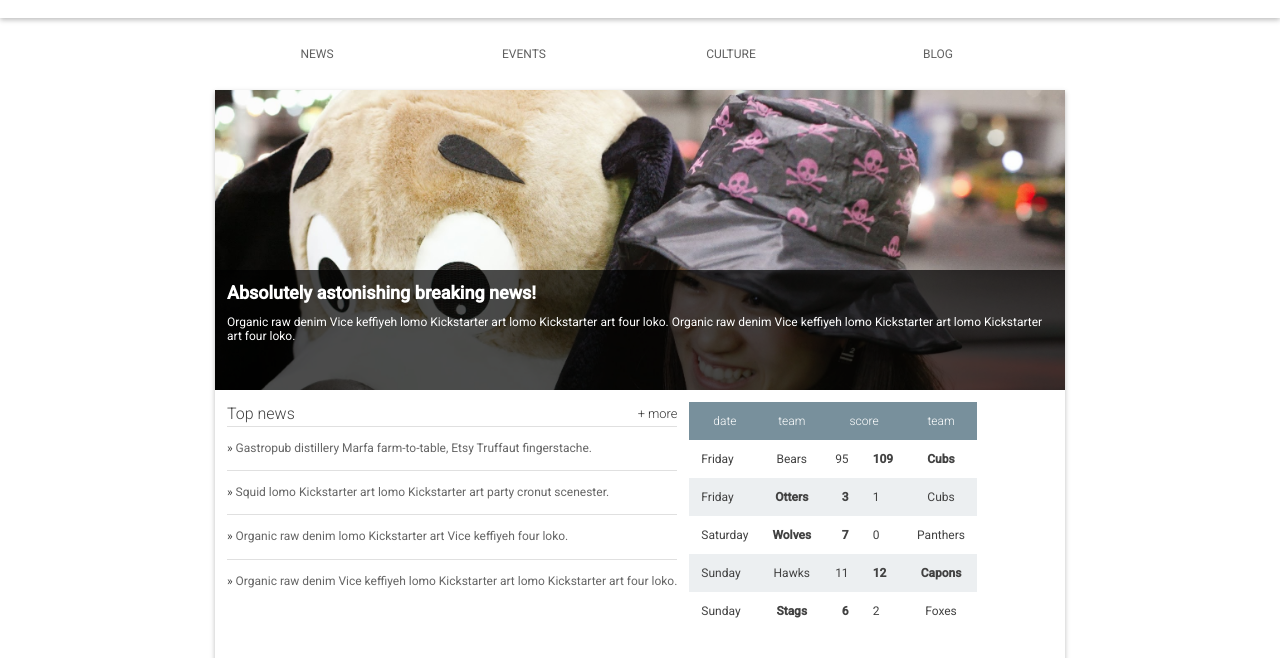
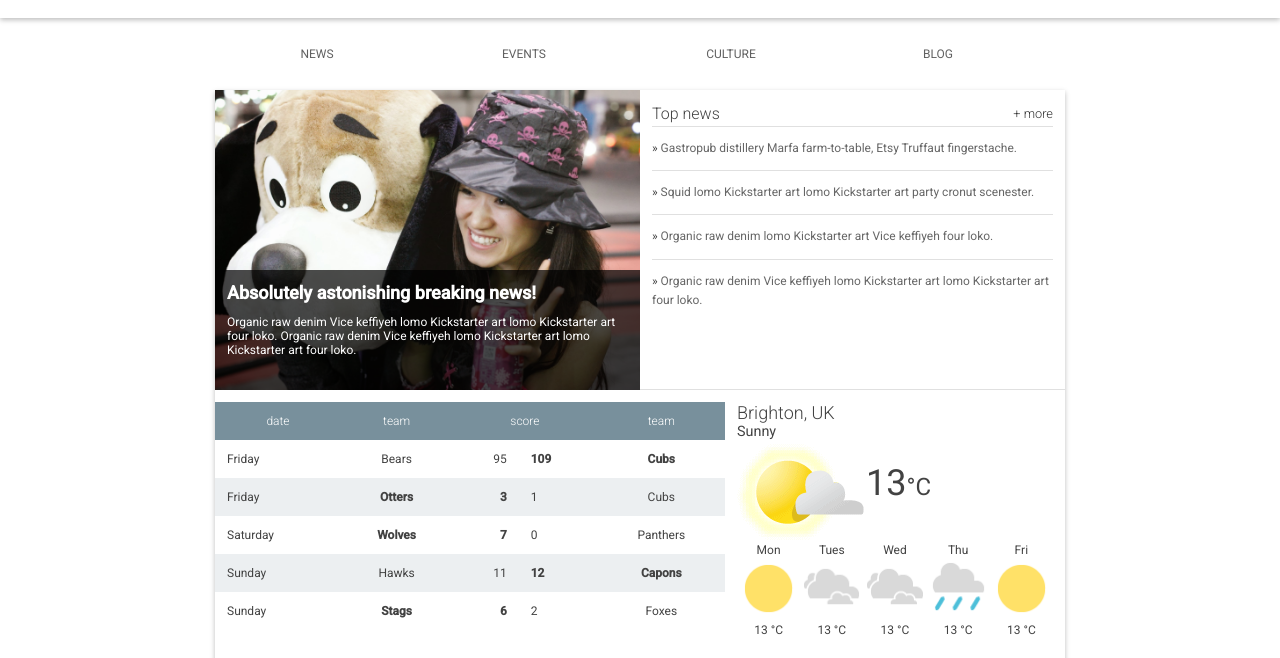
Before and after one commit to DSCBali/mobile-web, a plain HTML site: page Responsive Web Design/Lesson3/Start/index.html in a window 1280 px wide. Shown: the part 87-745 px from the top of the page. Drawn offline with Linux system fonts and the light colour scheme.

Commit message:
commit tugas 4

```diff
--- a/Responsive Web Design/Lesson3/Start/responsive.css
+++ b/Responsive Web Design/Lesson3/Start/responsive.css
@@ -58,10 +58,24 @@
 /* Buat hero sebelah kiri dan weather sebelah kanan, hero lebih lebar sedikit */
 @media screen and (min-width: 550px) {
   .hero {
+	order: 0;
+	width: 70%;
   }
   .weather {
+	order: 1;
+	width: 30%;
   }
+
+  .top-news{
+	width: 100%;
+  }
+
+  .scores{
+	width: 100%;
+  }
+
 }
+
 
 /* Urutkan berdasarkan berikut:
  * 1. hero
@@ -75,12 +89,20 @@
 
 @media screen and (min-width: 700px) {
   .hero {
+	order: 0;
+	width: 50%;
   }
   .top-news {
+	order: 1;
+	width: 50%;
   }
   .scores {
+	order: 2;
+	width: 60%;
   }
   .weather {
+	order: 3;
+	width: 40%;
   }
 }
 
```
